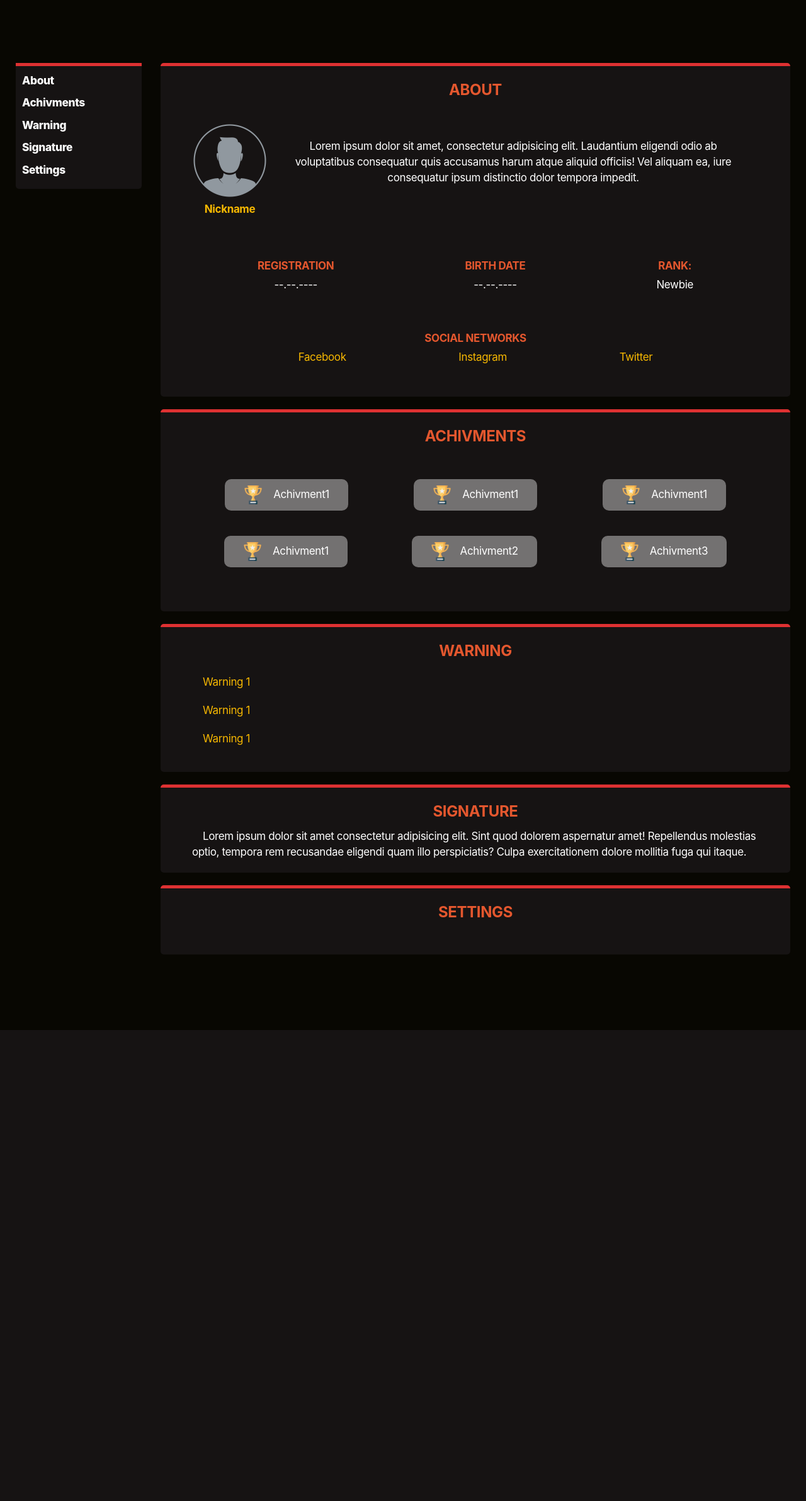
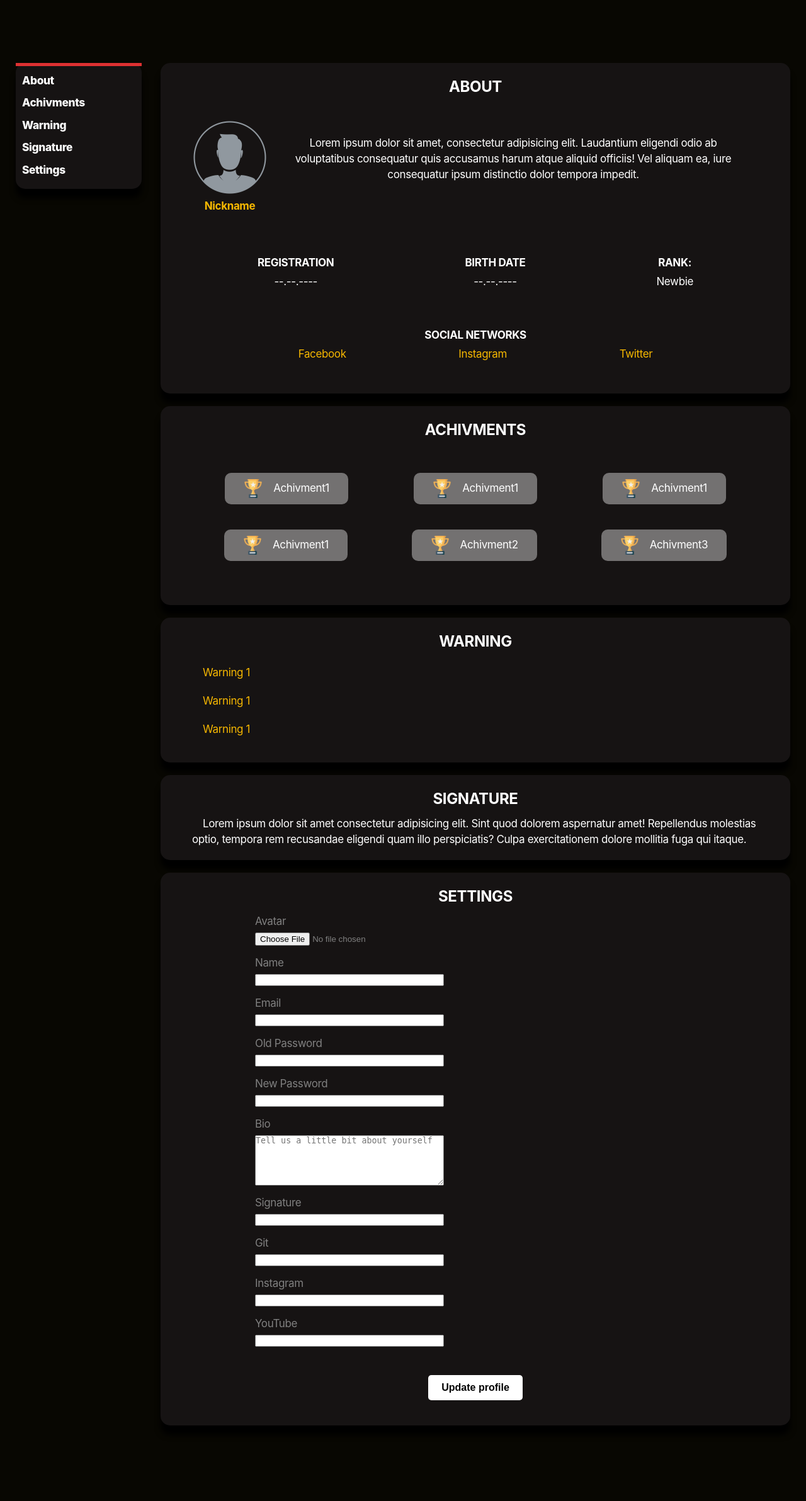
Before and after one commit to deadYokai/FoxyForum, a PHP site: page /user.html in a window 1280 px wide. Shown: the whole page at 63% size. Before the commit the page ends 1636 px from the top, so only its background shows below. Run offline with PHP 8.4, Linux system fonts and the light colour scheme.

Commit message:
modified:   core/styles/userPage.css modified:   user.html

```diff
--- a/core/styles/userPage.css
+++ b/core/styles/userPage.css
@@ -12,7 +12,7 @@ a:hover {
     color: #E4572E;
 }
 h1, h2, h3, h4 {
-    color: #E4572E;
+    color: white;
     text-transform: uppercase;
 }
 h2 {
@@ -48,7 +48,8 @@ p {
     height: 200px;
     /* background: rgba(0, 0, 0, 0.6); */
     background: #161313;
-    border-radius: 5px;
+    border-radius: 15px;
+    box-shadow: #000 0px 15px 10px;
 }
 .navigation > div {
     width: 100%;
@@ -79,8 +80,9 @@ p {
     backdrop-filter: blur(10px);
     margin-bottom: 20px;
     padding: 20px 50px;
-    border-radius: 5px;
-    border-top: 5px solid #DE3132;
+    border-radius: 15px;
+    box-shadow: #000 0px 15px 10px;
+    /* border-top: 5px solid #DE3132; */
 }
 .infoBlock > div {
     margin: 30px 0;
@@ -167,6 +169,37 @@ p {
 
 }
 
-.userSettings{
-
+.settingsForm {
+    margin: 0 100px;
+    margin-bottom: 20px;
 }
+.form-group {
+    display: flex;
+    flex-direction: column;
+}
+.form-control {
+    width: 300px;
+    margin-bottom: 15px;
+    margin-top: 5px;
+}
+.settingsForm textarea {
+    height: 80px;
+}
+.btn-form {
+    background: white;
+    border: none;
+    border-radius: 5px;
+    height: 40px;
+    width: 150px;
+    color: black;
+    font-weight: 600;
+    font-size: 12pt;
+    margin-top: 30px;
+}
+.btn-form:hover{
+    background: #E4572E;
+    color: white;
+}
+.btn-form-wrapper {
+    text-align: center;
+}
--- a/user.html
+++ b/user.html
@@ -99,7 +99,49 @@
             </div>
             <div class="userSettings infoBlock" id="Settings">
                 <h2>Settings</h2>
-                <div></div>
+                <form action="/settings.php" class="settingsForm">
+                    <div class="form-group">
+                        <label for="user_profile_ava">Avatar</label>
+                        <input class="form-control" type="file" name="user[profile_ava]" id="user_profile_ava">
+                    </div>
+                    <div class="form-group">
+                        <label for="user_profile_name">Name</label>
+                        <input class="form-control" type="text" name="user[profile_name]" id="user_profile_name">
+                    </div>
+                    <div class="form-group">
+                        <label for="user_profile_email">Email</label>
+                        <input class="form-control" type="text" name="user[profile_email]" id="user_profile_email">
+                    </div>
+                    <div class="form-group">
+                        <label for="user_profile_oldpassword">Old Password</label>
+                        <input class="form-control" type="text" name="user[profile_oldpassword]" id="user_profile_oldpassword">
+                        <label for="user_profile_password">New Password</label>
+                        <input class="form-control" type="text" name="user[profile_password]" id="user_profile_password">
+                    </div>
+                    <div class="form-group">
+                        <label for="user_profile_bio">Bio</label>
+                        <textarea class="form-control" placeholder="Tell us a little bit about yourself" data-input-max-length="160" data-warning-text="{{remaining}} remaining" name="user[profile_bio]" id="user_profile_bio"></textarea>
+                    </div>
+                    <div class="form-group">
+                        <label for="user_profile_signature">Signature</label>
+                        <input class="form-control" type="text" name="user[profile_signature]" id="user_profile_signature">
+                    </div>
+                    <!-- <div class="form-group">
+                        <label for="user_profile_theme">Signature</label>
+                        <input class="form-control" type="text" name="user[profile_theme]" id="user_profile_theme">
+                    </div> -->
+                    <div class="form-group">
+                        <label for="user_profile_git">Git</label>
+                        <input class="form-control" type="text" name="user[profile_git]" id="user_profile_git">
+                        <label for="user_profile_instagram">Instagram</label>
+                        <input class="form-control" type="text" name="user[profile_instagram]" id="user_profile_instagram">
+                        <label for="user_profile_youtube">YouTube</label>
+                        <input class="form-control" type="text" name="user[profile_youtube]" id="user_profile_youtube">
+                    </div>
+                    <div class="btn-form-wrapper">
+                        <button type="submit" data-view-component="true" class="btn-form">Update profile</button>
+                    </div>
+                </form>
             </div>
         </div>
     </div>
```
